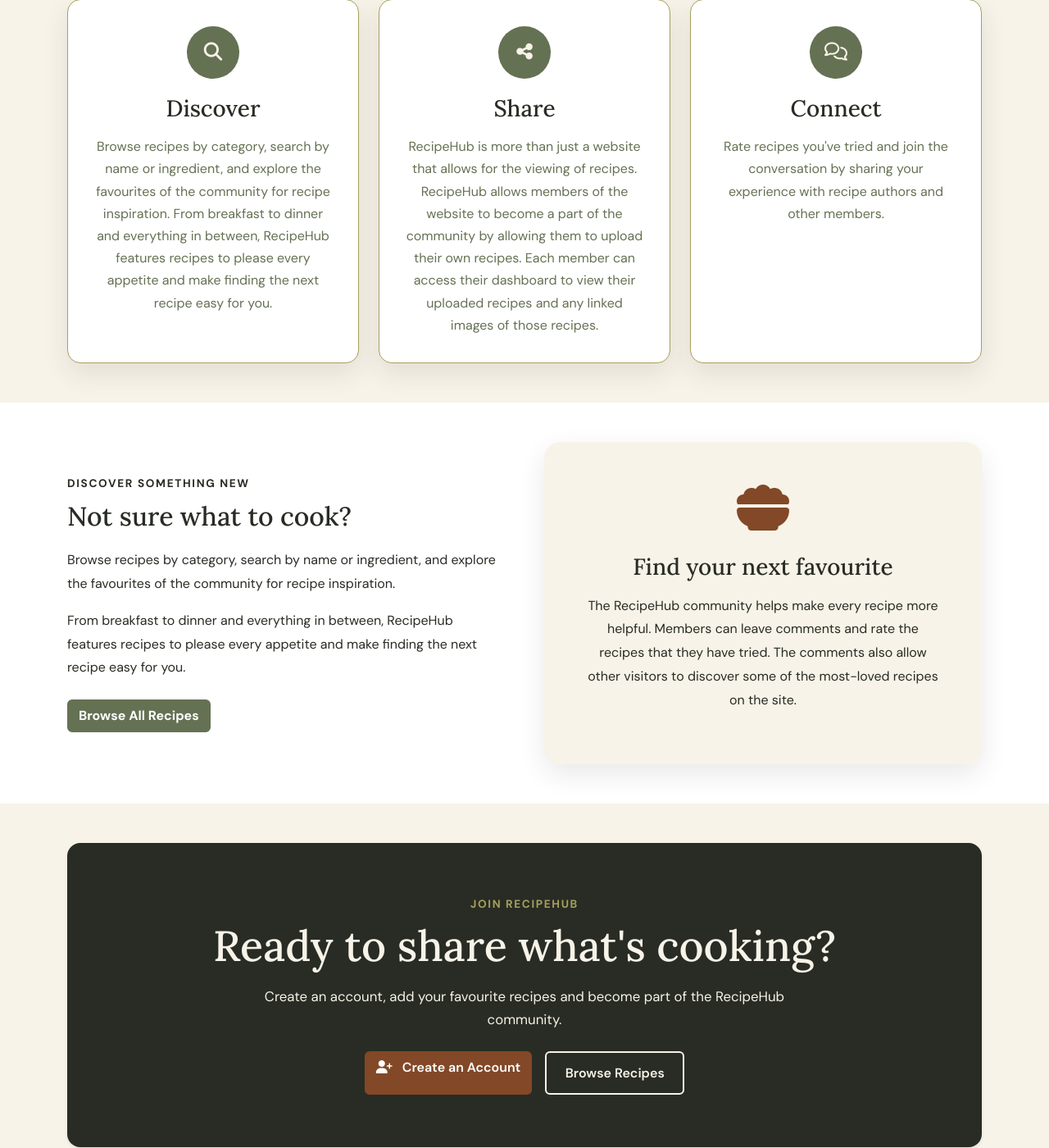
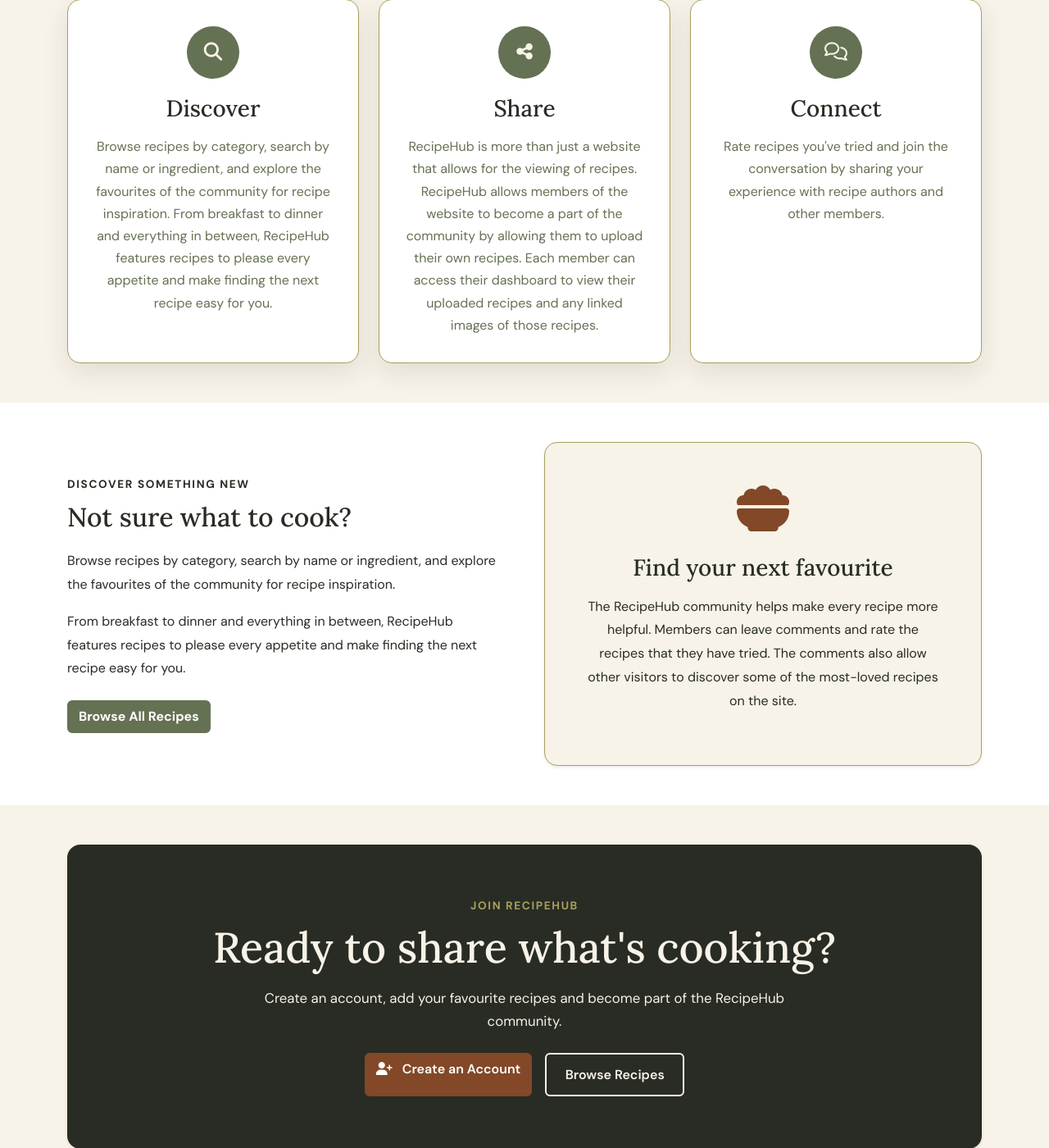
Before and after one commit to Ionut-Cora/recipehub, a Django app: template templates/recipes/about.html in a window 1280 px wide. Shown: the part 1210-2610 px from the top of the page at 82% size. Run offline with Django 3.2, Linux system fonts and the light colour scheme; the template is opened without the code that fills it, so the values that code supplies are empty; some libraries are stand-ins or nearby versions.

Commit message:
Change the about discover card style

```diff
--- a/static/css/style.css
+++ b/static/css/style.css
@@ -1055,10 +1055,9 @@ a:focus-visible {
 
 .about-discover-card {
     padding: 3rem;
-    border-radius: 1.25rem;
     background-color: var(--background-color);
     text-align: center;
-    box-shadow: var(--shadow-soft);
+    border: 1px solid var(--border-color);
 }
 
 .about-discover-card > i {
--- a/templates/recipes/about.html
+++ b/templates/recipes/about.html
@@ -165,7 +165,7 @@
       </div>
 
       <div class="col-12 col-lg-6">
-        <div class="about-discover-card">
+        <div class="about-discover-card rounded-4 shadow-sm">
           <i class="fa-solid fa-bowl-food" aria-hidden="true"></i>
 
           <h3>Find your next favourite</h3>
```
